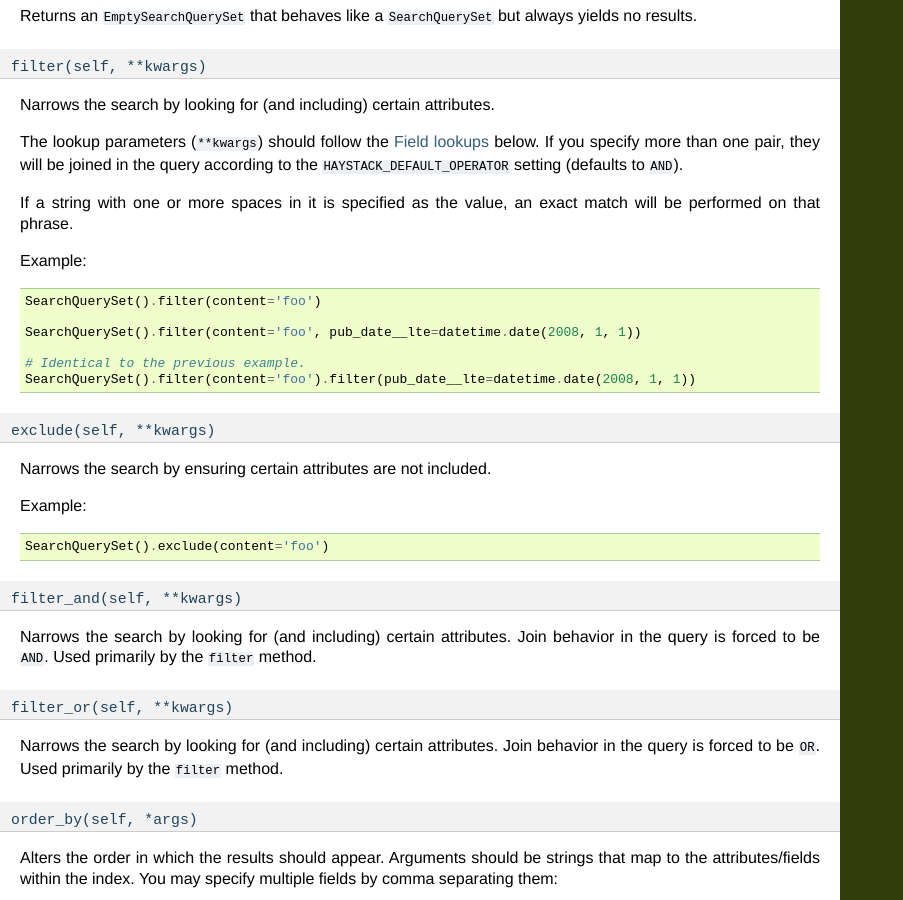
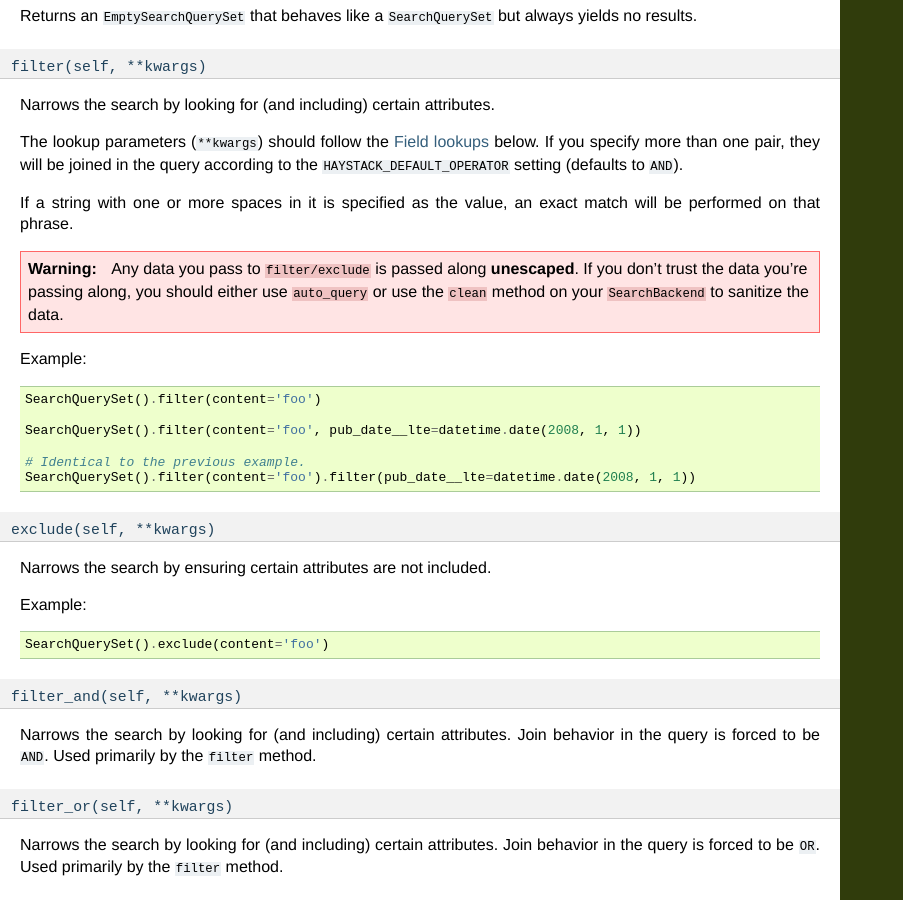
Before and after one commit to django-haystack/django-haystack, a Sphinx documentation site: the page built from docs/searchqueryset_api.rst, in a window 1280 px wide and 900 px high, scrolled down 1645 px. Shown: the whole window, without its empty margins (0-903 px from the left). Built offline with Sphinx 7.4.7, drawn with Linux system fonts in a browser that asks for light colours.

Commit message:
Added a note about using possibly unsafe data with `filter/exclude`. Thanks to ryszard for pointing this out.

```diff
--- a/docs/searchqueryset_api.rst
+++ b/docs/searchqueryset_api.rst
@@ -110,6 +110,13 @@ the ``HAYSTACK_DEFAULT_OPERATOR`` setting (defaults to ``AND``).
 
 If a string with one or more spaces in it is specified as the value, an exact
 match will be performed on that phrase.
+
+.. warning::
+
+    Any data you pass to ``filter/exclude`` is passed along **unescaped**. If
+    you don't trust the data you're passing along, you should either use
+    ``auto_query`` or use the ``clean`` method on your ``SearchBackend`` to
+    sanitize the data.
 
 Example::
 
```
